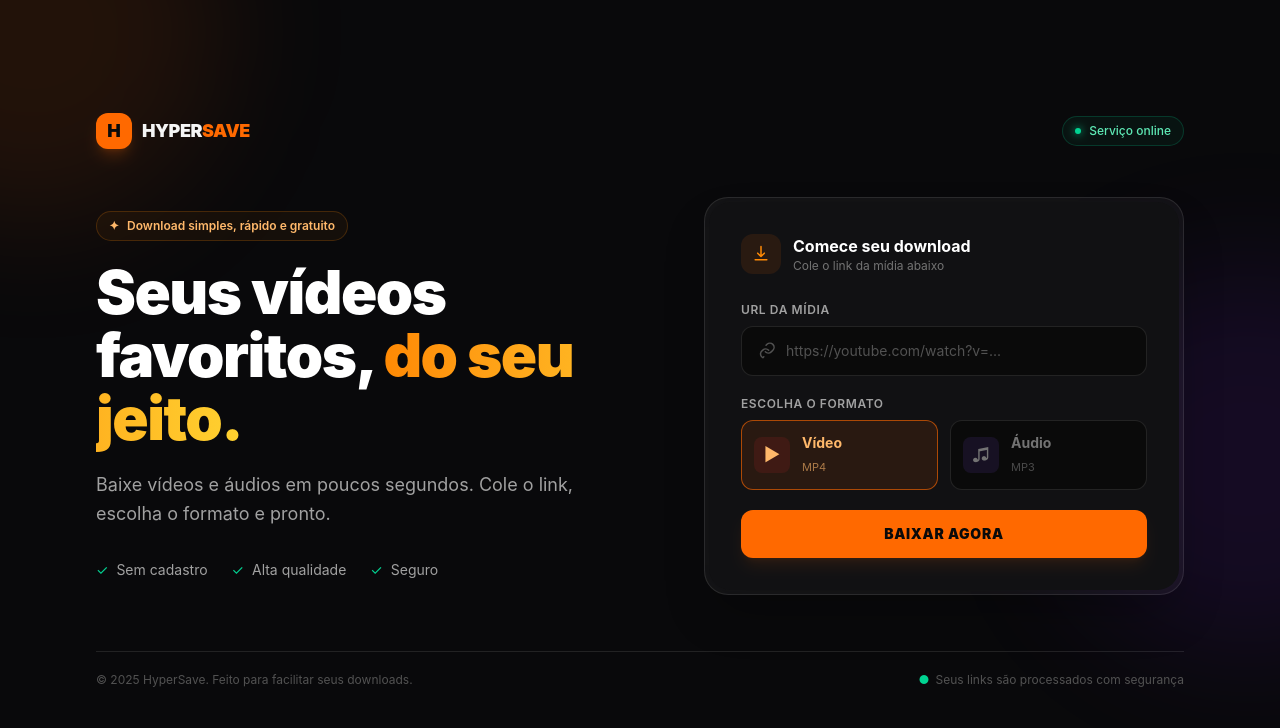
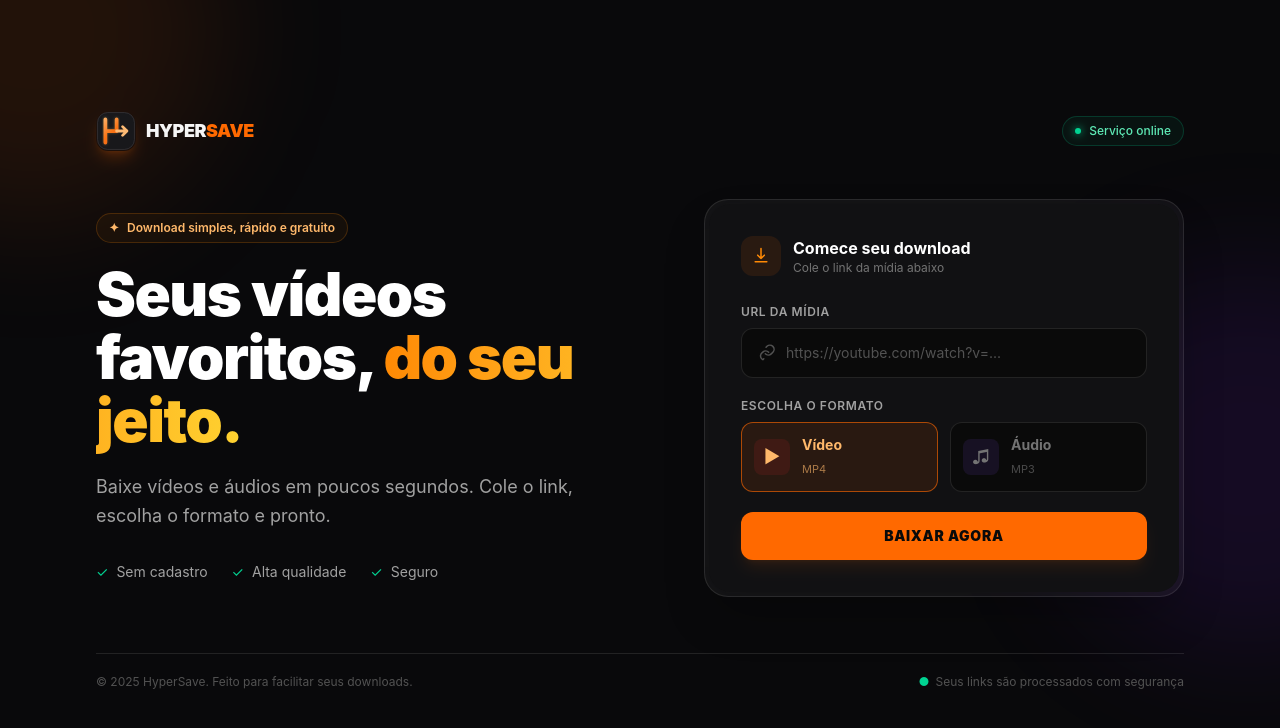
Before and after one commit to BrunoSouzz/HyperSave, a Vue app in the folder frontend/: page / in a window 1280 px wide. Shown: the top 728 px of the page. Built offline with nearby package versions, Linux system fonts and the light colour scheme.

Commit message:
Add HyperSave SVG branding
Replace the PNG favicon and text-based header mark with the new HyperSave SVG logo for consistent branding across the browser tab and application navigation.

```diff
--- a/frontend/index.html
+++ b/frontend/index.html
@@ -2,7 +2,7 @@
 <html lang="pt-BR">
   <head>
     <meta charset="UTF-8" />
-    <link rel="icon" type="image/png" href="/HyperSave.png" />
+    <link rel="icon" type="image/svg+xml" href="/hypersave-logo.svg" />
     <meta name="viewport" content="width=device-width, initial-scale=1.0" />
     <title>HyperSave | Baixe Mídias Facilmente</title>
   </head>
--- a/frontend/src/App.vue
+++ b/frontend/src/App.vue
@@ -6,7 +6,7 @@
     <main class="relative mx-auto flex min-h-screen w-full max-w-6xl flex-col justify-center px-5 py-10 sm:px-8">
       <nav class="mb-12 flex items-center justify-between">
         <a href="#" class="flex items-center gap-2.5" aria-label="HyperSave início">
-          <span class="flex h-9 w-9 items-center justify-center rounded-xl bg-orange-500 text-lg font-black text-neutral-950 shadow-lg shadow-orange-500/20">H</span>
+          <img src="/hypersave-logo.svg" alt="" class="h-10 w-10 rounded-xl shadow-lg shadow-orange-500/20" />
           <span class="text-lg font-black tracking-tight">HYPER<span class="text-orange-500">SAVE</span></span>
         </a>
         <div class="flex items-center gap-2 rounded-full border border-emerald-400/20 bg-emerald-400/5 px-3 py-1.5 text-xs font-medium text-emerald-300">
```
Also changed, not shown: frontend/public/hypersave-logo.svg (added).
